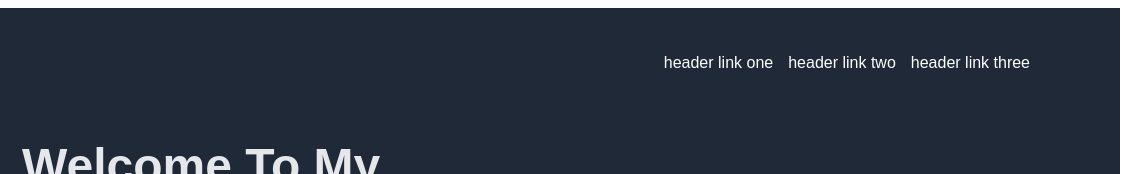
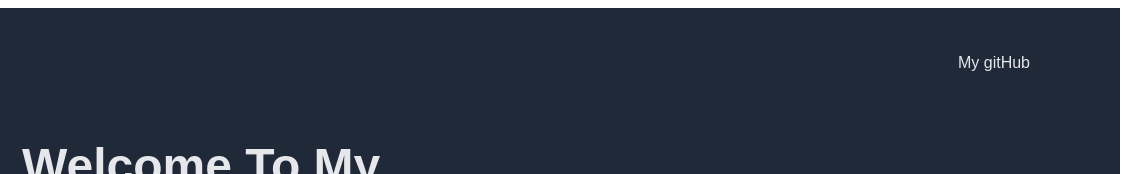
Before and after one commit to 1shman/TOPLandingPage, a plain HTML site: page index.html in a window 1280 px wide. Shown: the top 174 px of the page, 152-1280 px from the left. Drawn offline with Linux system fonts and the light colour scheme.

Commit message:
add gitHub hyperlink

```diff
--- a/index.html
+++ b/index.html
@@ -12,9 +12,7 @@
         width = "50"
         height = "50">
         <ul>
-            <li>header link one</li>
-            <li>header link two</li>
-            <li>header link three</li>
+            <li><a href="https://github.com/1shman">My gitHub</a></li>
         </ul>
     </div>
 
--- a/style.css
+++ b/style.css
@@ -13,6 +13,12 @@ body{
     padding-right: 90px;
     padding-left: 90px;
     padding-top: 30px;
+}
+
+.header
+a{
+    text-decoration: none;
+    color: #E5E7EB;
 }
 
 ul{
```
